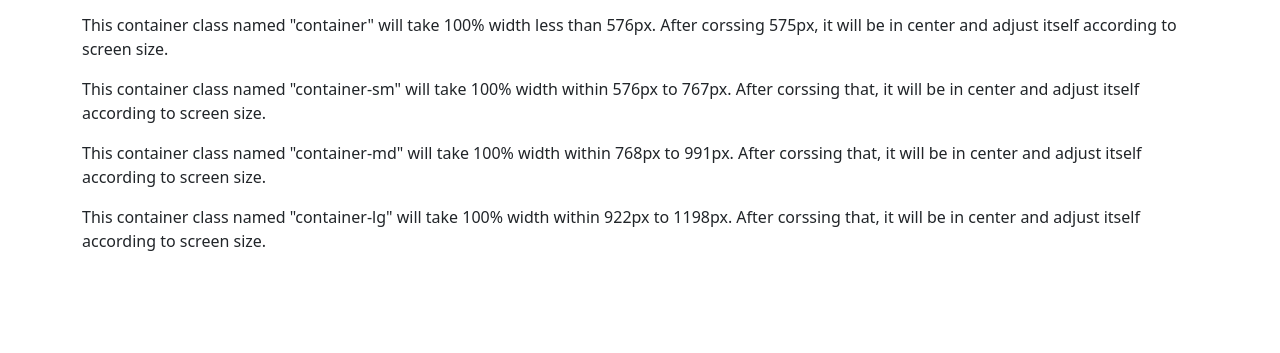
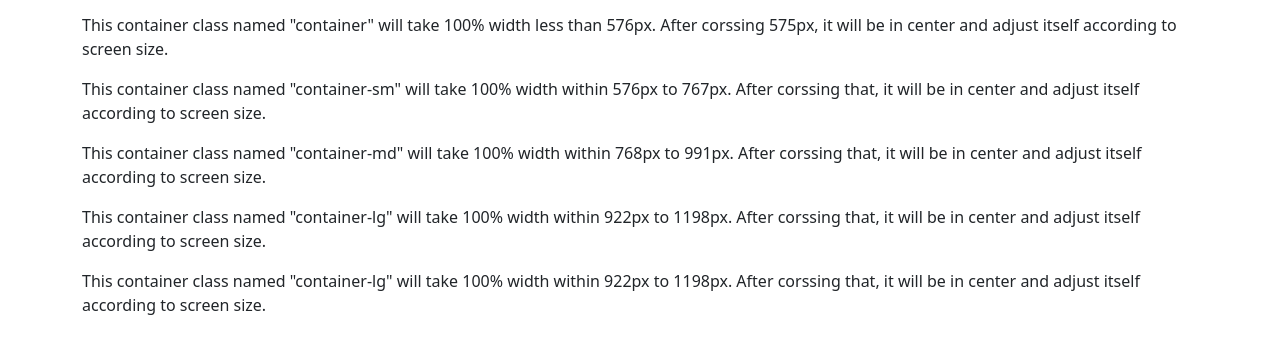
Before and after one commit to lalitkumarthakur/bootstrap5-website, a plain HTML site: page ch3-containers/containers.html in a window 1280 px wide. Shown: the part 107-460 px from the top of the page. Drawn offline with nearby package versions, Linux system fonts and the light colour scheme.

```diff
--- a/ch3-containers/containers.html
+++ b/ch3-containers/containers.html
@@ -57,6 +57,14 @@
 				</p>
 			</div>
 
+			<div class="container-lg">
+				<p>
+					This container class named "container-lg" will take 100% width within
+					922px to 1198px. After corssing that, it will be in center and adjust
+					itself according to screen size.
+				</p>
+			</div>
+
 			<!-- Bootstrap Javascript -->
 			<script
 				src="https://cdn.jsdelivr.net/npm/bootstrap@5.0.2/dist/js/bootstrap.bundle.min.js"
```
